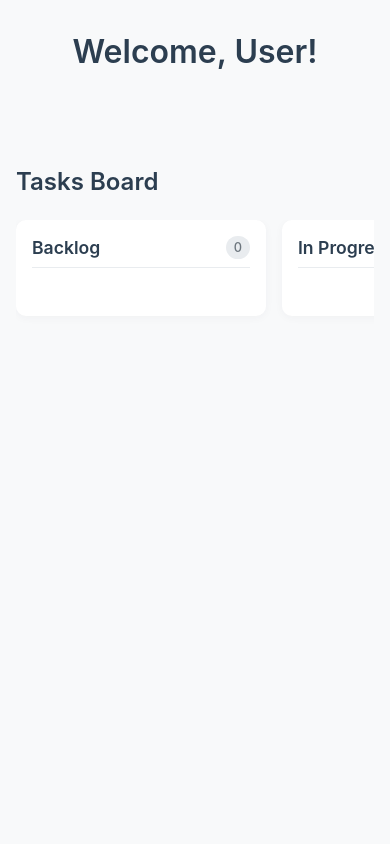
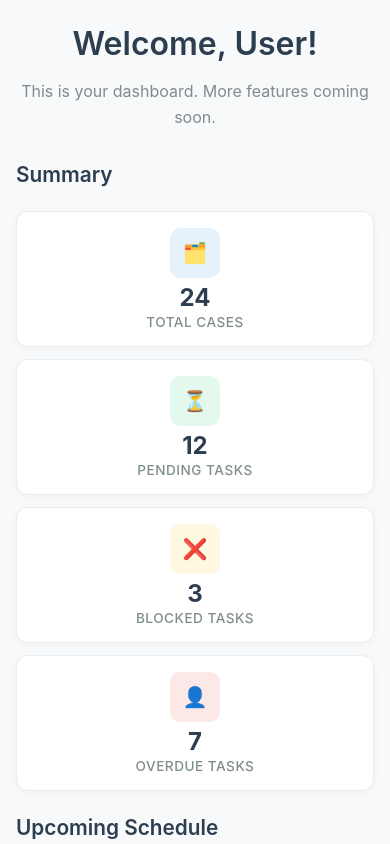
Before and after one commit to EesahA/socialcare99, a React (Create React App) app in the folder client/: page /home in a window 390 px wide. Shown: the top 844 px of the page. Built offline with nearby package versions, Linux system fonts and the light colour scheme.

Commit message:
Added the summary section to dashboard

```diff
--- a/client/src/pages/AuthHome.css
+++ b/client/src/pages/AuthHome.css
@@ -6,7 +6,7 @@
 /* Content area */
 .auth-home-content {
   text-align: center;
-  padding: 4rem 2rem;
+  padding: 2rem 2rem 1rem 2rem;
   max-width: 600px;
   margin: 0 auto;
 }
@@ -24,9 +24,106 @@
   line-height: 1.6;
 }
 
+/* Dashboard Top Section - Split Layout */
+.dashboard-top-section {
+  display: flex;
+  gap: 2rem;
+  padding: 0 2rem 2rem 2rem;
+  max-width: 1200px;
+  margin: 0 auto;
+}
+
+.dashboard-left {
+  flex: 0 0 50%;
+}
+
+.dashboard-right {
+  flex: 0 0 50%;
+}
+
+.section-title {
+  color: #2c3e50;
+  margin-bottom: 1.5rem;
+  font-size: 1.3rem;
+  font-weight: 600;
+}
+
+/* Summary Cards Grid - 2x2 Layout */
+.summary-cards-grid {
+  display: grid;
+  grid-template-columns: 1fr 1fr;
+  gap: 1rem;
+}
+
+.summary-card {
+  background: white;
+  border-radius: 12px;
+  padding: 1.25rem;
+  box-shadow: 0 2px 8px rgba(44,62,80,0.04);
+  display: flex;
+  align-items: center;
+  gap: 0.75rem;
+  transition: transform 0.2s ease, box-shadow 0.2s ease;
+  border: 1px solid #e9ecef;
+}
+
+.summary-card:hover {
+  transform: translateY(-2px);
+  box-shadow: 0 4px 12px rgba(44,62,80,0.08);
+}
+
+.summary-card-icon {
+  width: 50px;
+  height: 50px;
+  border-radius: 10px;
+  display: flex;
+  align-items: center;
+  justify-content: center;
+  font-size: 1.25rem;
+  flex-shrink: 0;
+}
+
+.summary-card-content {
+  flex: 1;
+}
+
+.summary-card-value {
+  font-size: 1.75rem;
+  font-weight: 700;
+  color: #2c3e50;
+  margin-bottom: 0.25rem;
+  line-height: 1;
+}
+
+.summary-card-title {
+  color: #7f8c8d;
+  font-size: 0.85rem;
+  font-weight: 500;
+  text-transform: uppercase;
+  letter-spacing: 0.5px;
+}
+
+/* Schedule Placeholder */
+.schedule-placeholder {
+  background: white;
+  border-radius: 12px;
+  padding: 2rem;
+  box-shadow: 0 2px 8px rgba(44,62,80,0.04);
+  border: 1px solid #e9ecef;
+  display: flex;
+  align-items: center;
+  justify-content: center;
+  min-height: 200px;
+  color: #7f8c8d;
+  font-size: 1rem;
+  text-align: center;
+}
+
 /* Kanban Board */
 .kanban-section {
-  padding: 2rem;
+  padding: 0 2rem 2rem 2rem;
+  max-width: 1200px;
+  margin: 0 auto;
 }
 
 .kanban-title {
@@ -52,6 +149,7 @@
   flex: 1;
   display: flex;
   flex-direction: column;
+  border: 1px solid #e9ecef;
 }
 
 .kanban-column-header {
@@ -110,9 +208,25 @@
 }
 
 /* Responsive Design */
+@media (max-width: 900px) {
+  .dashboard-top-section {
+    flex-direction: column;
+    gap: 1.5rem;
+  }
+
+  .dashboard-left, .dashboard-right {
+    flex: none;
+    width: 100%;
+  }
+
+  .summary-cards-grid {
+    grid-template-columns: repeat(auto-fit, minmax(200px, 1fr));
+  }
+}
+
 @media (max-width: 768px) {
   .auth-home-content {
-    padding: 2rem 1rem;
+    padding: 1.5rem 1rem 1rem 1rem;
   }
 
   .auth-home-content h1 {
@@ -123,8 +237,31 @@
     font-size: 1rem;
   }
 
+  .dashboard-top-section {
+    padding: 0 1rem 1.5rem 1rem;
+  }
+
+  .summary-cards-grid {
+    grid-template-columns: 1fr 1fr;
+    gap: 0.75rem;
+  }
+
+  .summary-card {
+    padding: 1rem;
+  }
+
+  .summary-card-icon {
+    width: 40px;
+    height: 40px;
+    font-size: 1rem;
+  }
+
+  .summary-card-value {
+    font-size: 1.5rem;
+  }
+
   .kanban-section {
-    padding: 1rem;
+    padding: 0 1rem 1.5rem 1rem;
   }
 
   .kanban-board {
@@ -135,3 +272,21 @@
     min-width: 200px;
   }
 }
+
+@media (max-width: 480px) {
+  .summary-cards-grid {
+    grid-template-columns: 1fr;
+  }
+
+  .summary-card {
+    flex-direction: column;
+    text-align: center;
+    gap: 0.5rem;
+  }
+
+  .summary-card-icon {
+    width: 50px;
+    height: 50px;
+    font-size: 1.25rem;
+  }
+}
--- a/client/src/pages/AuthHome.js
+++ b/client/src/pages/AuthHome.js
@@ -4,6 +4,14 @@ import './AuthHome.css';
 
 const AuthHome = () => {
   const user = JSON.parse(localStorage.getItem('user'));
+
+  // Sample data for summary cards
+  const summaryData = [
+    { title: 'Total Cases', value: 24, color: '#3498db', icon: '🗂️' },
+    { title: 'Pending Tasks', value: 12, color: '#2ecc71', icon: '⏳' },
+    { title: 'Blocked Tasks', value: 3, color: '#f1c40f', icon: '❌' },
+    { title: 'Overdue Tasks', value: 7, color: '#e74c3c', icon: '👤' }
+  ];
 
   // Sample data for the Kanban board
   const [kanbanData, setKanbanData] = useState({
@@ -22,6 +30,34 @@ const AuthHome = () => {
       {/* Welcome Content */}
       <div className="auth-home-content">
         <h1>Welcome, {user?.firstName || 'User'}!</h1>
+        <p>This is your dashboard. More features coming soon.</p>
+      </div>
+
+      {/* Dashboard Top Section - Split into two columns */}
+      <div className="dashboard-top-section">
+        <div className="dashboard-left">
+          <h2 className="section-title">Summary</h2>
+          <div className="summary-cards-grid">
+            {summaryData.map((card) => (
+              <div className="summary-card" key={card.title}>
+                <div className="summary-card-icon" style={{ backgroundColor: card.color + '20' }}>
+                  <span style={{ color: card.color }}>{card.icon}</span>
+                </div>
+                <div className="summary-card-content">
+                  <div className="summary-card-value">{card.value}</div>
+                  <div className="summary-card-title">{card.title}</div>
+                </div>
+              </div>
+            ))}
+          </div>
+        </div>
+
+        <div className="dashboard-right">
+          <h2 className="section-title">Upcoming Schedule</h2>
+          <div className="schedule-placeholder">
+            <p>Calendar and upcoming events will be displayed here</p>
+          </div>
+        </div>
       </div>
 
       {/* Kanban Board */}
```
